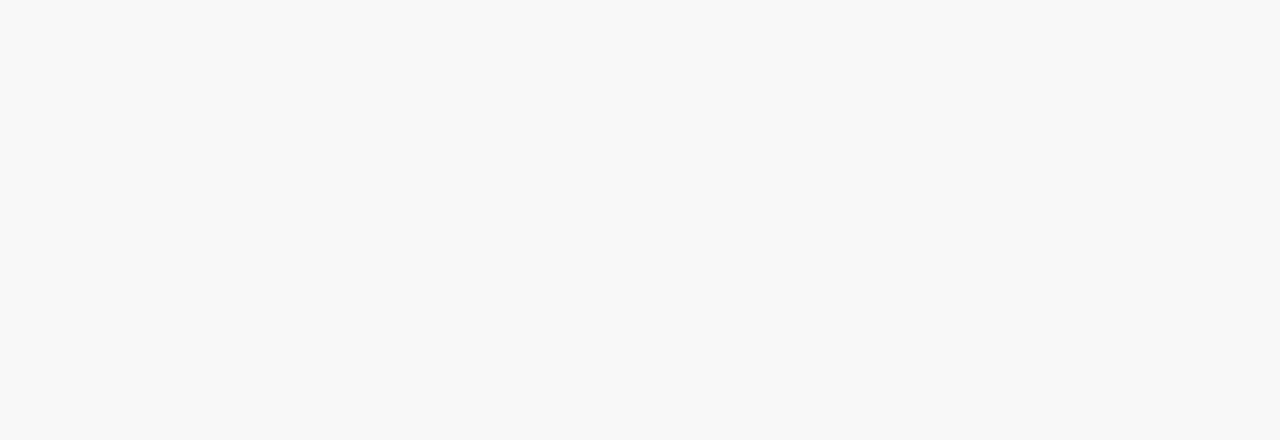
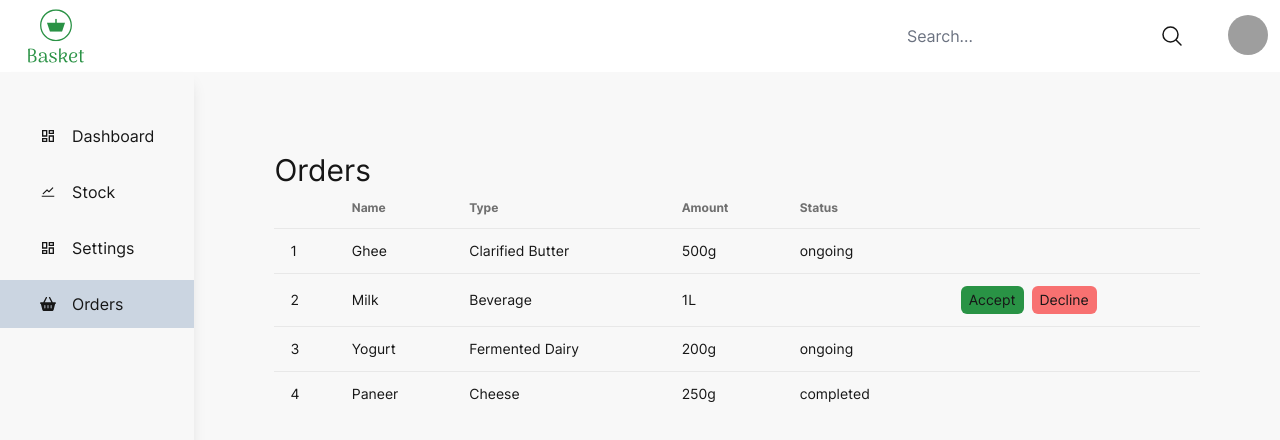
Before and after one commit to engimas/basket-frontend, a React (Vite) app: page /orders in a window 1280 px wide. Before the commit this address had no page. Shown: the top 440 px of the page. Built offline with nearby package versions, Linux system fonts and the light colour scheme; sample sign-in values are in the browser's storage; grey boxes are pictures that could not be loaded.

Commit message:
orders page

```diff
--- a/src/components/sidebar.tsx
+++ b/src/components/sidebar.tsx
@@ -1,7 +1,7 @@
 import { NavLink, Outlet } from 'react-router-dom'
 import { MdOutlineDashboard } from "react-icons/md";
 import { AiOutlineStock } from "react-icons/ai";
-
+import { FaBasketShopping } from "react-icons/fa6";
 
 function SideBar() {
   return (
@@ -26,6 +26,12 @@ function SideBar() {
             <MdOutlineDashboard/>
             <span>Settings</span>
             </NavLink>
+            <NavLink to={"/orders"} className={({isActive})=>{
+                return 'w-full flex flex-row gap-4 items-center py-3 hover:bg-base-100  px-10 ' + (isActive ? " bg-slate-300" : "")
+            }}>
+            <FaBasketShopping />
+            <span>Orders</span>
+            </NavLink>
         </div>
         <div className="content p-20 w-full overflow-hidden">
             <Outlet/>
--- a/src/components/table.tsx
+++ b/src/components/table.tsx
@@ -27,7 +27,6 @@ function TableUI(props: { dairy: DairyProduct[] , handleDelete: (index: number)
                 <th>Type</th>
                 <th>Amount</th>
                 <th>Details</th>
-                <th></th>
               </tr>
             </thead>
             <tbody>
@@ -57,16 +56,6 @@ function TableUI(props: { dairy: DairyProduct[] , handleDelete: (index: number)
               ))}
             </tbody>
             {/* foot */}
-            <tfoot>
-              <tr>
-                <th></th>
-                <th>Name</th>
-                <th>Type</th>
-                <th>Amount</th>
-                <th>Details</th>
-                <th></th>
-              </tr>
-            </tfoot>
           </table>
         </div>
       );
--- /dev/null
+++ b/src/components/tableOrder.tsx
@@ -0,0 +1,47 @@
+import React from 'react';
+
+interface DairyProduct {
+  name: string;
+  type: string;
+  amount: string;
+  status: string | null | undefined;
+}
+
+function TableOrderUI(props: { dairy: DairyProduct[], handleStatusChange: (index: number, status: string) => void }) {
+  return (
+    <div className="overflow-x-auto">
+      <table className="table">
+        <thead>
+          <tr>
+            <th></th>
+            <th>Name</th>
+            <th>Type</th>
+            <th>Amount</th>
+            <th>Status</th>
+          </tr>
+        </thead>
+        <tbody>
+          {props.dairy.map((item, index) => (
+            <tr key={index}>
+              <td>{index + 1}</td>
+              <td>{item.name}</td>
+              <td>{item.type}</td>
+              <td>{item.amount}</td>
+              <td>{item.status}</td>
+              <td>
+                {item.status !== 'ongoing' && item.status !== 'completed' && (
+                  <>
+                    <button className="px-2 py-1 rounded-md bg-accent mx-2" onClick={() => props.handleStatusChange(index, 'ongoing')}>Accept</button>
+                    <button className="px-2 py-1 rounded-md bg-red-400" onClick={() => props.handleStatusChange(index, 'declined')}>Decline</button>
+                  </>
+                )}
+              </td>
+            </tr>
+          ))}
+        </tbody>
+      </table>
+    </div>
+  );
+}
+
+export default TableOrderUI;
--- a/src/index.tsx
+++ b/src/index.tsx
@@ -16,6 +16,7 @@ import SideBar from "./components/sidebar";
 import NavbarProducer from "./components/navbarProducer";
 import Stock from "./pages/producer/stock";
 import SearchProducer from "./pages/producer/search";
+import Orders from "./pages/producer/orders";
 
 
 import Profile from "./components/basicProfile";
@@ -54,6 +55,8 @@ function Index() {
             <Route index element={<HomeProducer />} />
             <Route path="/stock" element={<Stock />} />
             <Route path="/search/:keyword" element={<SearchProducer />} />
+            <Route path="/orders" element={<Orders />} />
+
           </Route>
           </Route>
         </>
--- /dev/null
+++ b/src/pages/producer/orders.tsx
@@ -0,0 +1,64 @@
+import React, { useState } from 'react';
+import ghee from '../../assets/category/ghee.jpg';
+import milk1 from '../../assets/category/milk1.png';
+import paneer from '../../assets/category/paneer.png';
+import yogurt from '../../assets/category/yogurt.webp';
+import TableOrderUI from '../../components/tableOrder';
+
+const initialDairy = [
+  {
+    name: 'Ghee',
+    img: ghee,
+    type: 'Clarified Butter',
+    amount: '500g',
+    status: 'ongoing',
+  },
+  {
+    name: 'Milk',
+    img: milk1,
+    type: 'Beverage',
+    amount: '1L',
+    status: null, // Unknown status
+  },
+  {
+    name: 'Yogurt',
+    img: yogurt,
+    type: 'Fermented Dairy',
+    amount: '200g',
+    status: 'ongoing',
+  },
+  {
+    name: 'Paneer',
+    img: paneer,
+    type: 'Cheese',
+    amount: '250g',
+    status: 'completed',
+  },
+];
+
+function Orders() {
+  const [stocks, setStocks] = useState(initialDairy);
+
+  const handleStatusChange = (index: number, status: string) => {
+    const updatedStocks = [...stocks];
+    if (stocks[index].status !== 'ongoing' && stocks[index].status !== 'completed') {
+      if (status === 'declined') {
+        updatedStocks.splice(index, 1); // Remove item from array on decline
+      } else {
+        updatedStocks[index].status = status;
+      }
+      setStocks(updatedStocks);
+    } else {
+      alert(`Cannot change status for ${stocks[index].name}`);
+    }
+  };
+
+  return (
+    <div>
+      <h2 className='text-3xl'>Orders</h2>
+      <TableOrderUI dairy={stocks} handleStatusChange={handleStatusChange} />
+    </div>
+  );
+}
+
+export default Orders;
```
Also changed, not shown: 1 other file (tests, documents, lock files or other folders).
